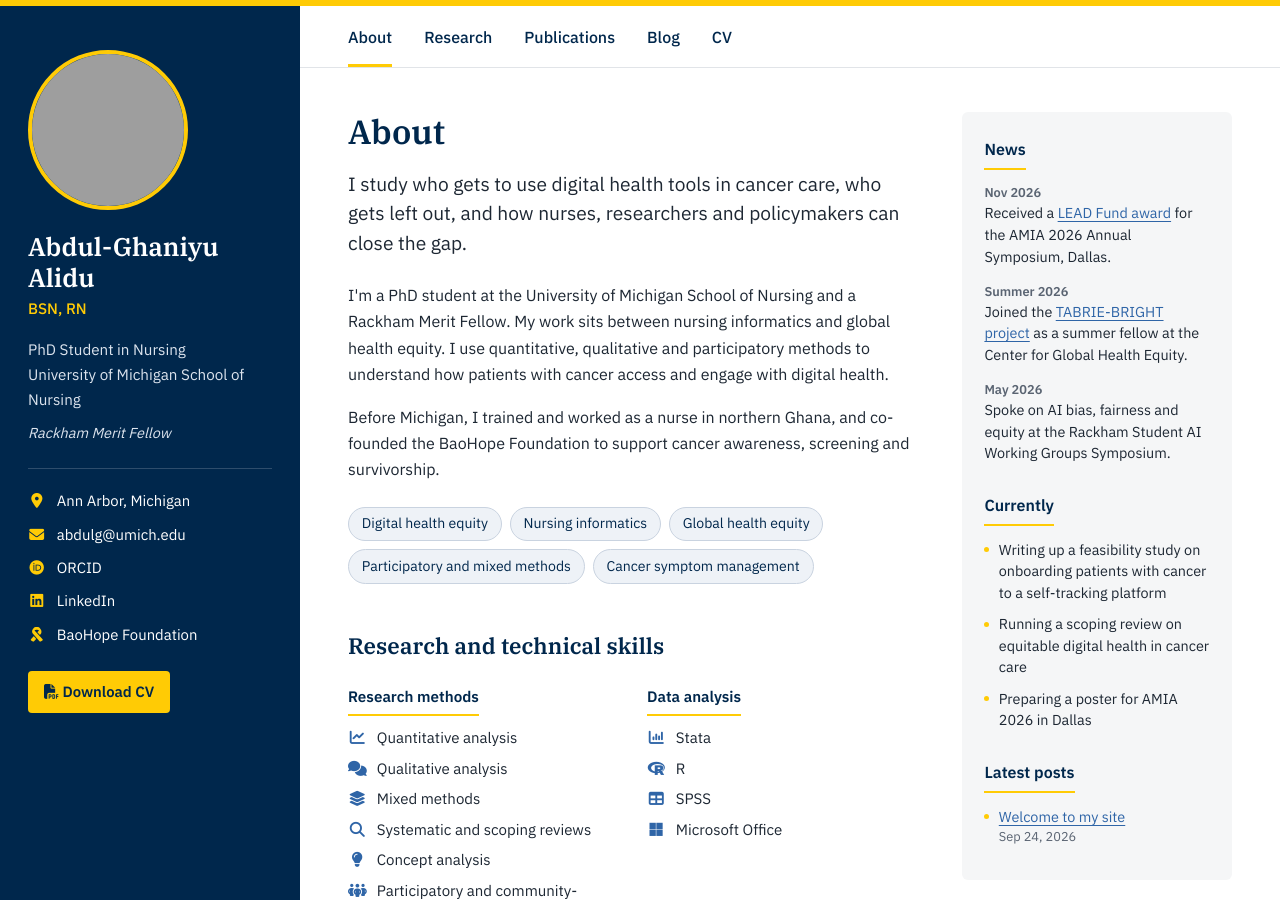
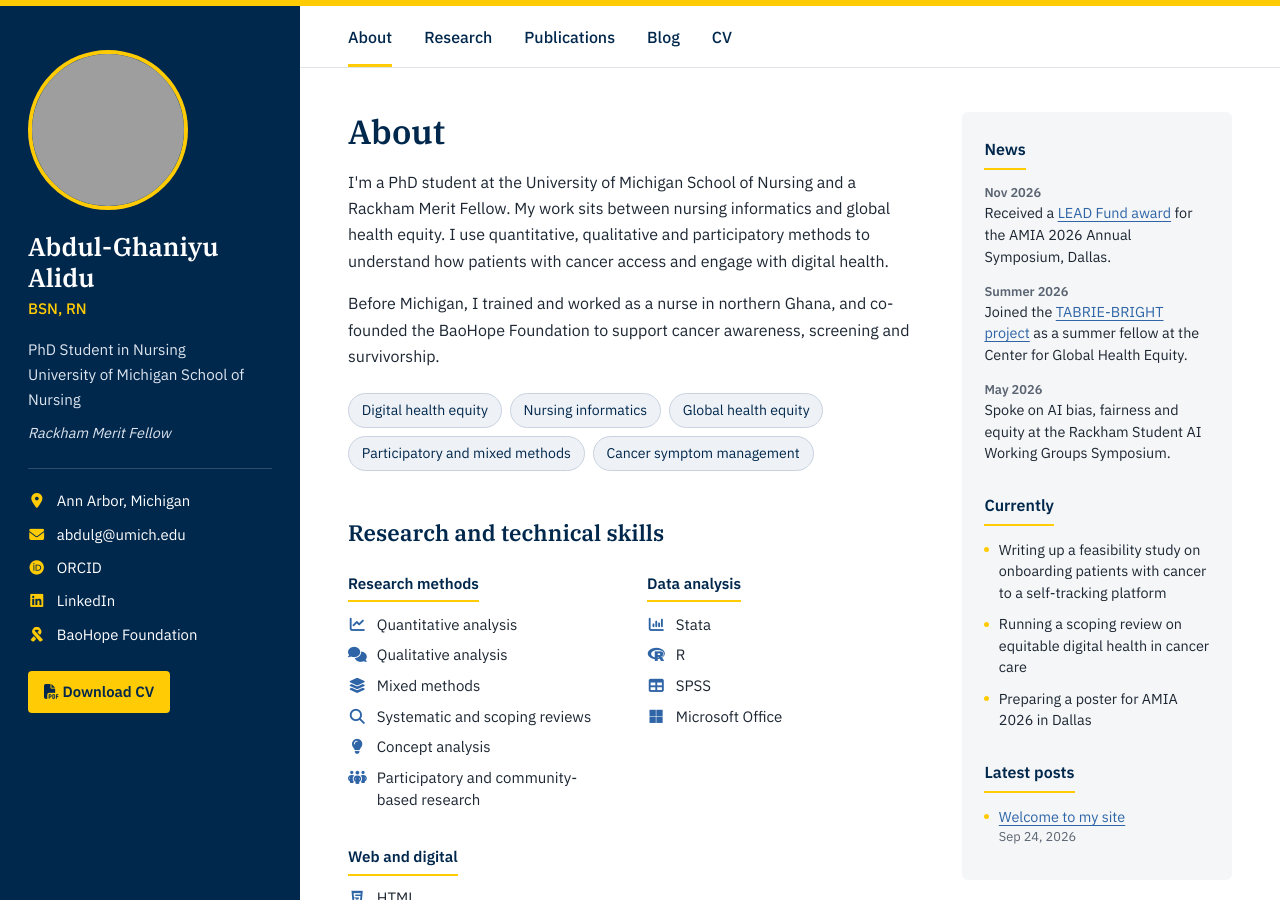
Before and after one commit to abdulghaniyu/abdulghaniyu.github.io, a Jekyll site: the page built from index.html, in a window 1280 px wide and 900 px high. Built offline with Jekyll 4.4.1, drawn with Linux system fonts in a browser that asks for light colours; grey boxes are pictures that could not be loaded.

Commit message:
Update index.html

```diff
--- a/index.html
+++ b/index.html
@@ -3,8 +3,6 @@ layout: default
 title: About
 ---
 <h1 class="page-title">About</h1>
-<p class="lede">I study who gets to use digital health tools in cancer care, who gets left out, and how nurses, researchers and policymakers can close the gap.</p>
-
 <div class="prose">
   <p>I'm a PhD student at the University of Michigan School of Nursing and a Rackham Merit Fellow. My work sits between nursing informatics and global health equity. I use quantitative, qualitative and participatory methods to understand how patients with cancer access and engage with digital health.</p>
   <p>Before Michigan, I trained and worked as a nurse in northern Ghana, and co-founded the BaoHope Foundation to support cancer awareness, screening and survivorship.</p>
```
